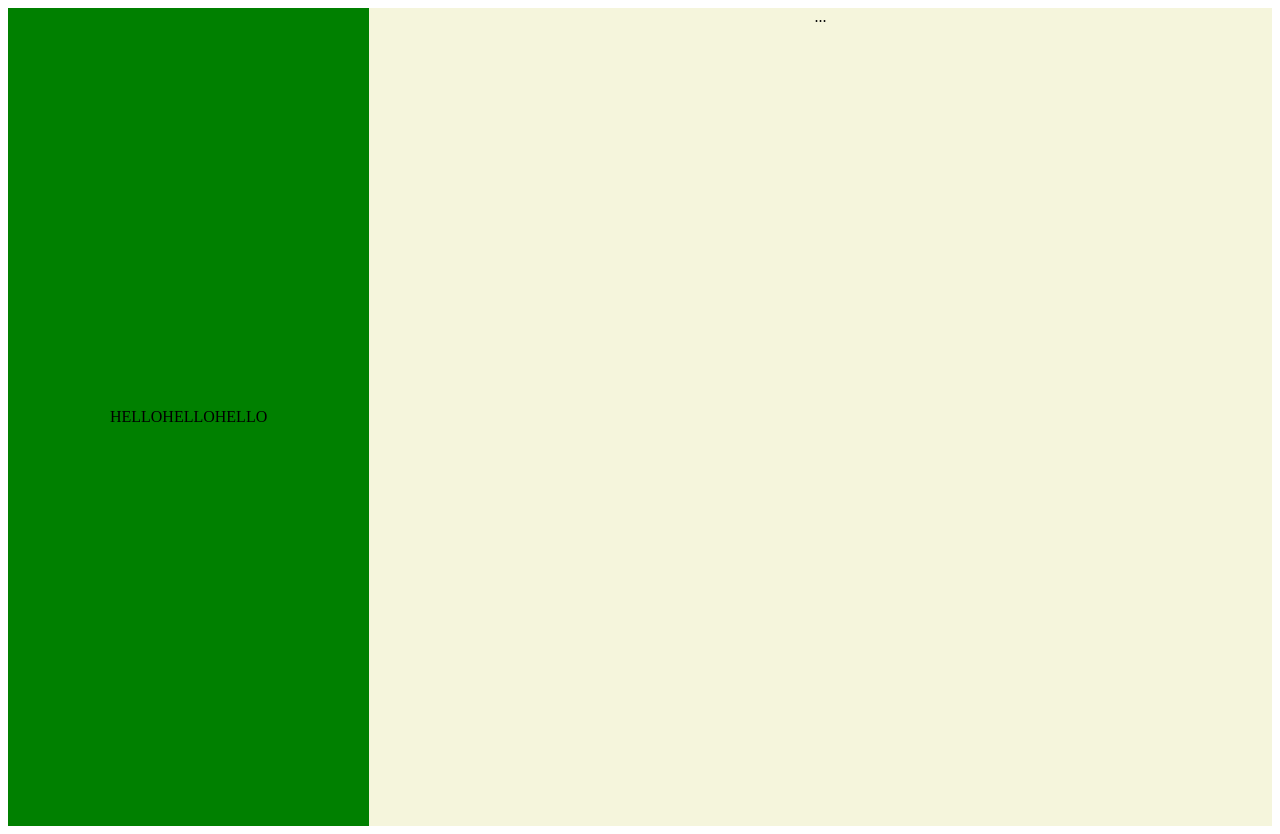
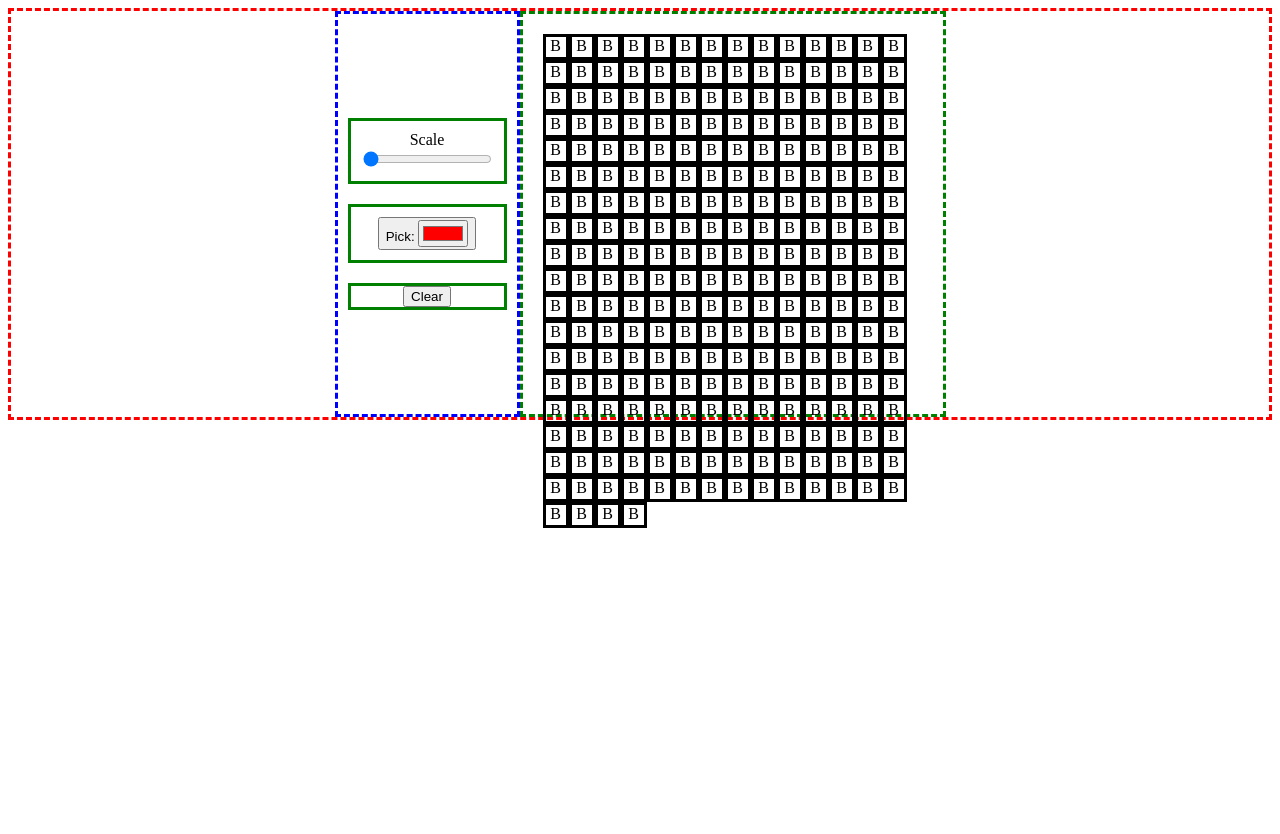
Before and after one commit to IfrahimA/Etch-A-Sketch, a plain HTML site: page index.html in a window 1280 px wide. After the commit the page ends 800 px from the top, so only its background shows below. Drawn offline with Linux system fonts and the light colour scheme.

Commit message:
Transfer

```diff
--- a/index.html
+++ b/index.html
@@ -11,19 +11,19 @@
 <div class="main">
     <div class="one">
         <div class="res">
-            HELLO
+            <div> Scale </div>
+            <div><input type="range" min="1" max="100" value="1" class="slider" id="myRange"></div>
         </div>
         <div class="color">
-            HELLO
+            <button>Pick: <input type="color" value="#ff0000" id="input-color"></button>
         </div>
         <div class="clear">
-            HELLO
+            <button>Clear</button>
         </div>
     </div>
     <div class="two">
-        ...
     </div>
 </div>
-
+<script src="script.js"> </script>
 </body>
 </html>
--- a/script.js
+++ b/script.js
@@ -0,0 +1,17 @@
+
+blockLength = 256;
+for(let i = 0; i < blockLength; i++)
+{
+    let div = document.createElement('div');
+    let mainDiv = document.querySelector(".two");
+    div.textContent = "B";
+    div.classList.add('block');
+    mainDiv.appendChild(div);
+}
+
+
+const button = document.querySelectorAll('block');
+button.addEventListener('mouseover', () =>
+{
+    button.style.backgroundColor = 'black';
+});
--- a/styles.css
+++ b/styles.css
@@ -1,20 +1,56 @@
 .main
 {
+    border: dashed red;
     display: flex;
-    justify-content: baseline;
+    justify-content: center;
 }
+
+/* The following is the container column for the settings.*/
 .one
 {
     display: flex;
+    flex-direction: column;
+    border: dashed blue;
     justify-content: center;
-    background-color: #008000;
-    width: 40%;
-    padding: 400px 0 400px 0;
+    padding: 10px;
+    gap: 20px;
 }
+.res, .color, .clear
+{
+    border: solid green;
+}
+.res
+{
+    text-align: center;
+    padding: 10px;
+}
+.color
+{
+    text-align: center;
+    padding: 10px;
+}
+.clear
+{
+    text-align: center;
+}
+
+
+/* Grid Settings*/
 .two
 {
     display: flex;
+    flex-wrap: wrap;
+    border: dashed green;
+    height: 360px;
+    width: 380px;
+    padding: 20px;
+    margin: 0;
+}
+.block
+{
+    display: flex;
     justify-content: center;
-    background-color: beige;
-    width: 100%;
+    border: solid black;
+    height: 20px;
+    width: 20px;
 }
```
